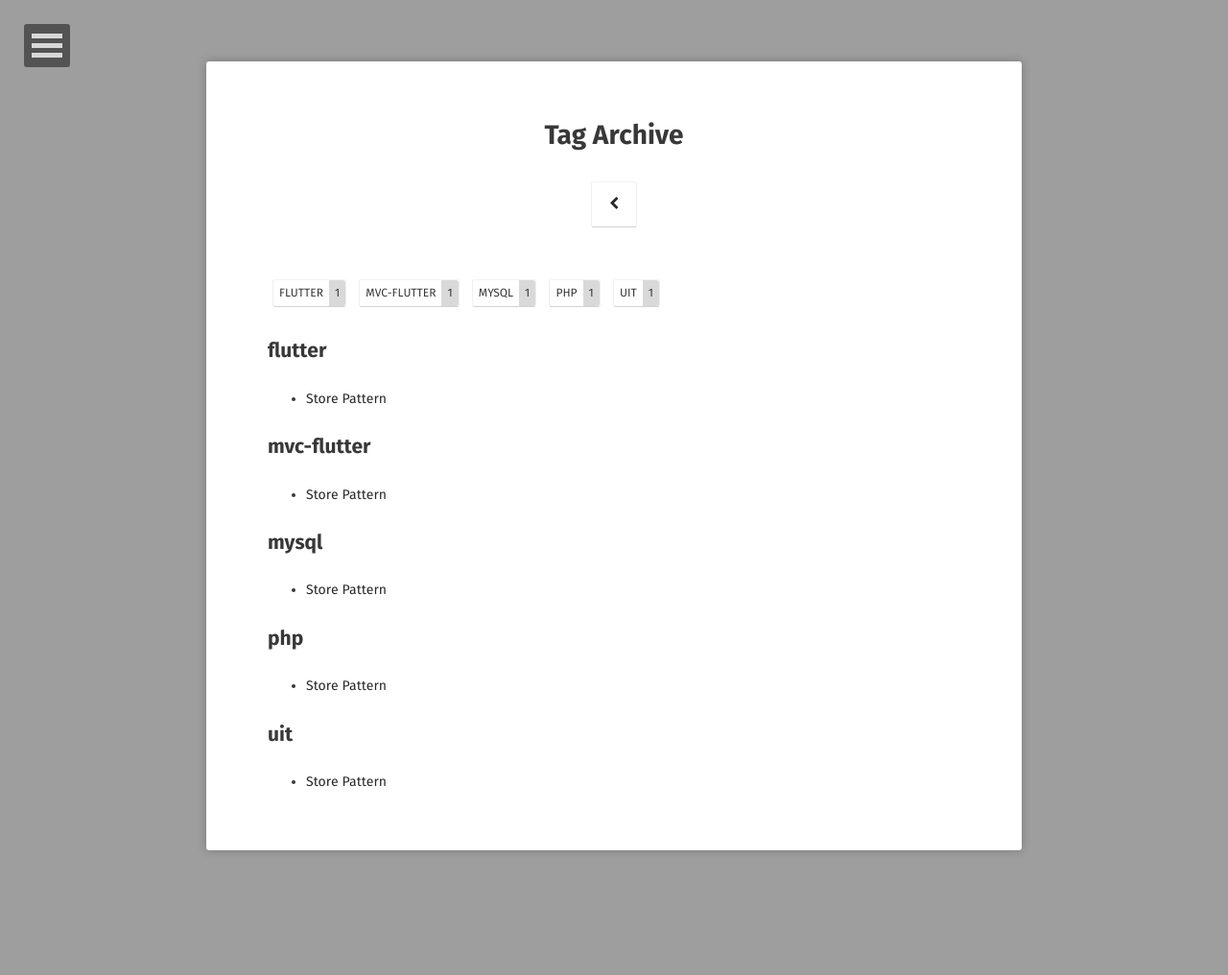
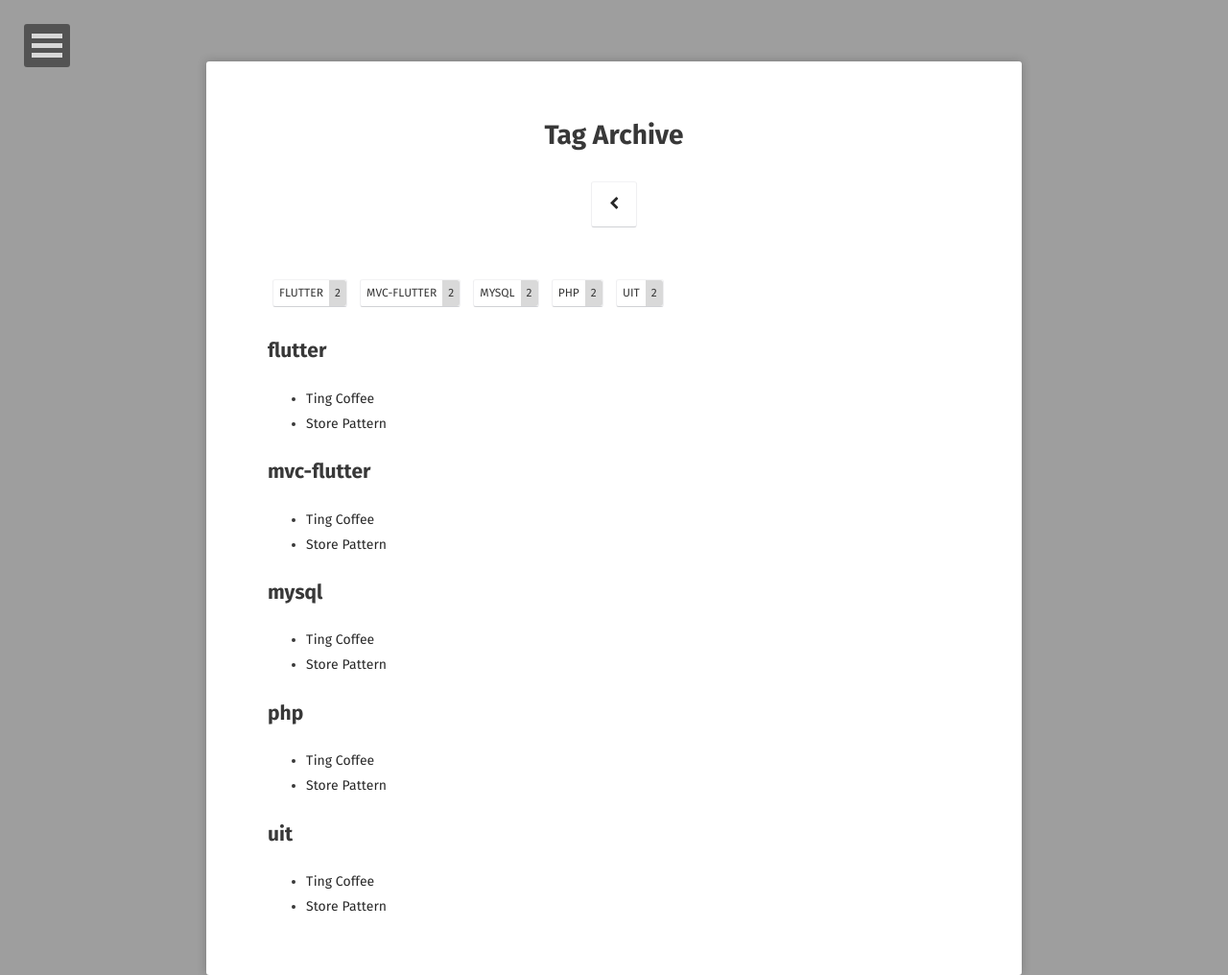
Before and after one commit to xuan2261/cuongw.github.io, a Jekyll site: the page built from tags/index.html, in a window 1280 px wide. Shown: the whole page at 96% size. Built offline with Jekyll 4.4.1, drawn with Linux system fonts in a browser that asks for light colours; some web fonts are replaced; before the commit the page ends 964 px from its top, so only the background shows below that.

Commit message:
add project: Ting Coffee

````diff
--- /dev/null
+++ b/_posts/2019-02-06-ting-coffee.md
@@ -0,0 +1,187 @@
+---
+layout: post
+title:  "Ting Coffee"
+date:   2019-02-06
+excerpt: "🍵 Management App for Ting Coffee."
+project: true
+tag:
+- flutter
+- mvc-flutter
+- php
+- mysql
+- uit
+comments: true
+---
+
+<h1 align="center" id="home">
+  <a href="https://github.com/cuongw/ting-coffee">
+    <img alt="ting-coffee" src="https://user-images.githubusercontent.com/34389409/51270422-6db97d00-19f7-11e9-993e-883a92b0c2d5.png" width="300">
+  </a>
+  <br>Ting Coffee<br>
+</h1>
+
+<h4 align="center">
+  Managemet App for <a href="https://github.com/cuongw/ting-coffee" target="_blank"><code>Ting Coffee</code></a>.
+</h4>
+
+<p align="center">
+  <a href="https://travis-ci.org/cuongw/starbucks-coffee">
+    <img src="https://travis-ci.org/cuongw/ting-coffee.svg?branch=master"/>
+  </a>
+
+  <a href="https://github.com/cuongw/ting-coffee/blob/master/LICENSE">
+    <img src="https://img.shields.io/github/license/cuongw/ting-coffee.svg"/>
+  </a>
+</p>
+
+<div align="center">
+  <h4>
+    <a href="#features">Features</a> |
+    <a href="#structure">Structure</a> |
+    <a href="#install">Install</a> |
+    <a href="#usage">Usage</a> |
+    <a href="#documents">Documents</a> |
+    <a href="#technologies">Technologies</a> |
+    <a href="#some-screens">Some Screens</a> |
+    <a href="#bugs-and-issues">Bugs and Issues</a> |
+    <a href="#team">Team</a> |
+    <a href="#license">License</a>
+  </h4>
+</div>
+
+## Features
+
+* Ordering drinks, foods by table.
+* Checkout, preview & print invoice.
+* Profile feature.
+* Manage drink, food & category.
+* Manage table.
+* Manage account.
+* Sales report.
+
+## Structure
+
+<p align="center">
+<img src="https://user-images.githubusercontent.com/34389409/51085703-b6f79b80-176f-11e9-8684-378db7d5844d.png" width="500"/>
+</p>
+
+## Install
+
+Clone this project:
+```
+$ git clone https://github.com/cuongw/ting-coffee.git
+```
+cd `ting-coffee`:
+```
+$ cd ting-coffee
+```
+Install packages for `flutter` apps:
+```
+$ flutter packages get
+```
+
+## Usage
+
+Using this account for testing:</br>
+**`username`**: `test`</br>
+**`password`**: `test`</br>
+
+Enjoy 👍
+
+## Documents
+
+Using [Store Pattern](https://github.com/cuongw/store-pattern).
+
+## Technologies
+
+* [Flutter](https://flutter.io/)
+* [PHP](http://php.net/)
+* [MySQL](https://www.mysql.com/)
+* [Java](https://www.java.com/en/download/)
+
+## Some Screens
+
+### `Order App`
+
+<div style="text-align: center"><table><tr>
+  <td style="text-align: center">
+  <a href="https://github.com/cuongw/ting-coffee/tree/master/order_app">
+    <img src="images/order.png" width="200"/></a>
+</td>
+<td style="text-align: center">
+  <a href="https://github.com/cuongw/ting-coffee/tree/master/order_app">
+<img src="https://user-images.githubusercontent.com/34389409/51075787-02a03b80-16c3-11e9-89b0-7a50f305e0fb.png" width="200"/>
+  </a>
+</td>
+<td style="text-align: center">
+  <a href="https://github.com/cuongw/ting-coffee/tree/master/order_app">
+<img src="https://user-images.githubusercontent.com/34389409/51075788-02a03b80-16c3-11e9-81ab-46a192d38e58.png" width="200" />
+  </a>
+</td>
+<td style="text-align: center">
+  <a href="https://github.com/cuongw/ting-coffee/tree/master/order_app">
+<img src="https://user-images.githubusercontent.com/34389409/51075790-02a03b80-16c3-11e9-8a8e-3b539dde99f5.png" width="200"/>
+  </a>
+</td>
+</tr></table></div>
+
+<div style="text-align: center"><table><tr>
+<td style="text-align: center">
+  <a href="https://github.com/cuongw/ting-coffee/tree/master/order_app">
+<img src="https://user-images.githubusercontent.com/34389409/51075791-0338d200-16c3-11e9-9395-f035e4a6a24f.png" width="200"/>
+  </a>
+</td>
+<td style="text-align: center">
+<a href="https://github.com/cuongw/ting-coffee/tree/master/order_app">
+  <img src="https://user-images.githubusercontent.com/34389409/51075792-0338d200-16c3-11e9-93a2-ca4837bf2f26.png" width="200"/></a>
+</td>
+<td style="text-align: center">
+  <a href="https://github.com/cuongw/ting-coffee/tree/master/order_app">
+<img src="https://user-images.githubusercontent.com/34389409/51075793-03d16880-16c3-11e9-8a6f-f277cfd455bc.png" width="200" />
+  </a>
+</td>
+<td style="text-align: center">
+  <a href="https://github.com/cuongw/ting-coffee/tree/master/order_app">
+<img src="https://user-images.githubusercontent.com/34389409/51075874-0b454180-16c4-11e9-962c-f597b0f6e15a.png" width="200"/>
+  </a>
+</td>
+
+</tr></table></div>
+
+### `Admin App`
+<a href="https://github.com/cuongw/ting-coffee/tree/master/admin_app">
+<img src="https://user-images.githubusercontent.com/34389409/51789297-04392b80-21ba-11e9-91fb-1c23721c2776.png" width="900"/>
+</a>
+<a href="https://github.com/cuongw/ting-coffee/tree/master/admin_app">
+<img src="https://user-images.githubusercontent.com/34389409/51789304-12874780-21ba-11e9-85ac-d1f62304c367.png" width="900"/>
+</a>
+<a href="https://github.com/cuongw/ting-coffee/tree/master/admin_app">
+<img src="https://user-images.githubusercontent.com/34389409/51789308-1fa43680-21ba-11e9-9eee-68e58c6fb2fc.png" width="900"/>
+</a>
+<a href="https://github.com/cuongw/ting-coffee/tree/master/admin_app">
+<img src="https://user-images.githubusercontent.com/34389409/51789310-2f237f80-21ba-11e9-9a8c-5a227a0ccaf1.png" width="900"/>
+</a>
+
+### `Kitchen App`
+
+<a href="https://github.com/cuongw/ting-coffee/tree/master/kitchen_app">
+<img src="https://user-images.githubusercontent.com/34389409/51789316-406c8c00-21ba-11e9-8470-fd1763b81826.png" width="900"/>
+</a>
+
+## Bugs and Issues
+
+Have a bug or an issue with this project? [Open a new issue](https://github.com/cuongw/ting-coffee/issues) here on GitHub.
+
+## Team
+
+| [![Cuong Duy Nguyen](https://github.com/cuongw.png?size=120)](https://github.com/cuongw) | [![Thien Chi Vi](https://github.com/tvc12.png?size=120)](https://github.com/tvc12) | [![Thang Huu Le](https://github.com/lhthang1998.png?size=120)](https://github.com/lhthang1998) |  [![Triet Minh Tran](https://github.com/triet1213.png?size=120)](https://github.com/triet1213) |
+| :---: | :---: | :---: | :---: |
+| [Cuong Duy Nguyen](https://github.com/cuongw) | [Thien Chi Vi](https://github.com/tvc12) | [Thang Huu Le](https://github.com/lhthang1998) |  [Triet Minh Tran](https://github.com/triet1213) |
+
+**[⬆ back to top](#home)**
+
+## License
+
+[MIT](https://github.com/cuongw/ting-coffee/blob/master/LICENSE)
+
+*More infomations about `Store Pattern`, try [this](https://github.com/cuongw/ting-coffee).*
````
Also changed, not shown: _posts/2019-02-05-store-pattern.md (+3 -5 lines).
